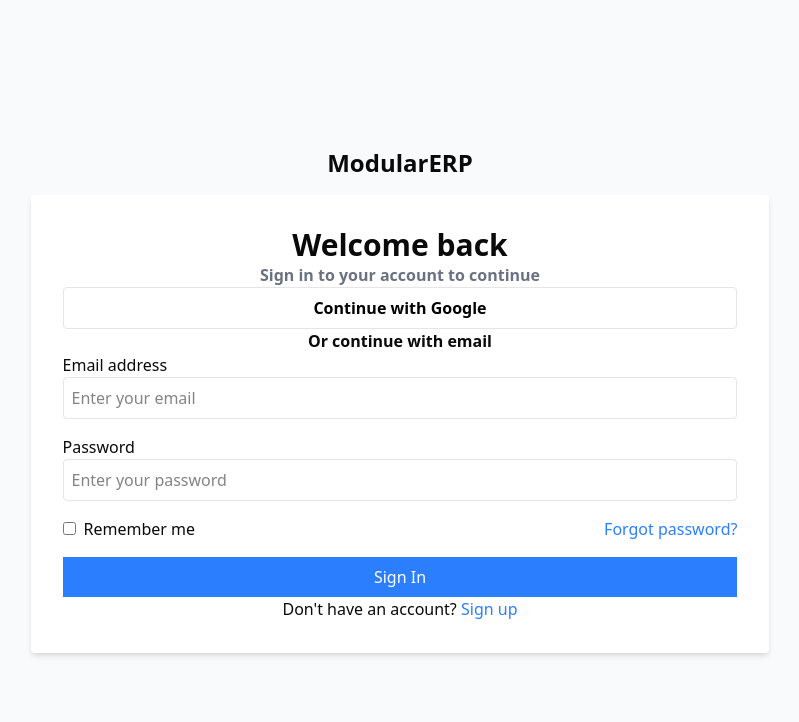
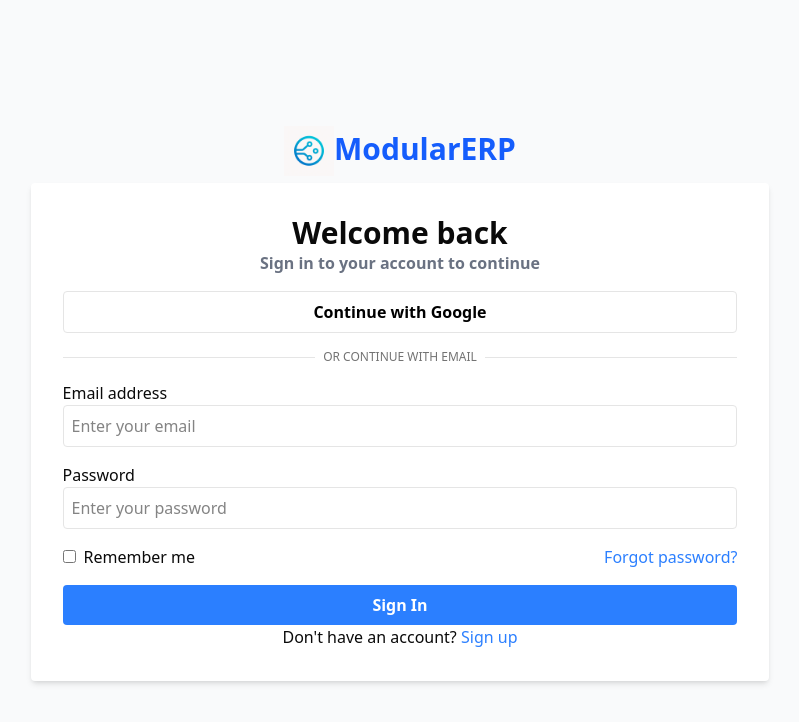
Before and after one commit to JarYin/ModularERP, a Next.js app in the folder apps/web/: page /signin in a window 1280 px wide. Shown: the top 722 px of the page, without its empty margins (240-1039 px from the left). Built offline with nearby package versions, Linux system fonts and the light colour scheme; no server answers.

Commit message:
Refactor code structure and remove redundant functions for improved readability and maintainability

```diff
--- a/apps/web/app/(public)/layout.tsx
+++ b/apps/web/app/(public)/layout.tsx
@@ -1,5 +1,5 @@
 import { NextIntlClientProvider } from 'next-intl';
-import { getLocale, getMessages } from 'next-intl/server';
+import { getMessages } from 'next-intl/server';
 import React from 'react';
 
 export default async function Layout({
--- a/apps/web/app/(public)/signin/page.tsx
+++ b/apps/web/app/(public)/signin/page.tsx
@@ -1,22 +1,40 @@
+import { Separator } from '@/components/ui/separator';
 import { useTranslations } from 'next-intl';
+import Image from 'next/image';
 
 export default function SignIn() {
   const t = useTranslations('SignIn');
   return (
     <div className="bg-gray-50 h-screen w-full">
       <div className="flex flex-col items-center justify-center h-full">
-        <h1 className="text-2xl font-bold mb-4">ModularERP</h1>
+        <div className='flex items-center'>
+          <Image
+            src={'/logo.png'}
+            alt="ModularERP Logo"
+            width={50}
+            height={50}
+            className='items-center'
+          />
+          <h1 className="text-3xl font-bold mb-4 text-blue-600 items-center mt-3">ModularERP</h1>
+        </div>
         <div className="bg-white p-8 rounded shadow-md">
           <h1 className="text-center text-3xl font-bold">{t('title')}</h1>
           <p className="text-center font-semibold text-gray-500">
             {t('subtitle.sub-1')}
           </p>
-          <button className="w-full border text-black p-2 rounded font-semibold">
+          <button className="w-full border text-black p-2 rounded font-semibold mt-4 hover:bg-gray-100 cursor-pointer flex items-center justify-center gap-2">
             {t('button.button-1')}
           </button>
-            <p className="text-center font-semibold w-full">
-              {t('subtitle.sub-2')}
-            </p>
+          <div className="relative mt-4 mb-4">
+            <div className="absolute inset-0 flex items-center">
+              <Separator />
+            </div>
+            <div className="relative flex justify-center text-xs uppercase">
+              <span className="bg-card px-2 text-muted-foreground">
+                {t('subtitle.sub-2')}
+              </span>
+            </div>
+          </div>
           <form>
             <label>{t('InputForm.email')}</label>
             <input
@@ -32,7 +50,11 @@ export default function SignIn() {
             />
             <div className="flex items-center justify-between mb-4">
               <div>
-                <input type="checkbox" id="remember" className="mr-2" />
+                <input
+                  type="checkbox"
+                  id="remember"
+                  className="mr-2 cursor-pointer"
+                />
                 <label htmlFor="remember">{t('InputForm.rememberMe')}</label>
               </div>
               <div>
@@ -41,7 +63,10 @@ export default function SignIn() {
                 </a>
               </div>
             </div>
-            <button type="submit" className="bg-blue-500 text-white p-2 w-full">
+            <button
+              type="submit"
+              className="bg-blue-500 text-white p-2 w-full hover:bg-blue-600 rounded font-semibold cursor-pointer"
+            >
               {t('button.button-2')}
             </button>
 
--- /dev/null
+++ b/apps/web/components/ui/separator.tsx
@@ -0,0 +1,31 @@
+"use client"
+
+import * as React from "react"
+import * as SeparatorPrimitive from "@radix-ui/react-separator"
+
+import { cn } from "@/lib/utils"
+
+const Separator = React.forwardRef<
+  React.ElementRef<typeof SeparatorPrimitive.Root>,
+  React.ComponentPropsWithoutRef<typeof SeparatorPrimitive.Root>
+>(
+  (
+    { className, orientation = "horizontal", decorative = true, ...props },
+    ref
+  ) => (
+    <SeparatorPrimitive.Root
+      ref={ref}
+      decorative={decorative}
+      orientation={orientation}
+      className={cn(
+        "shrink-0 bg-border",
+        orientation === "horizontal" ? "h-[1px] w-full" : "h-full w-[1px]",
+        className
+      )}
+      {...props}
+    />
+  )
+)
+Separator.displayName = SeparatorPrimitive.Root.displayName
+
+export { Separator }
--- a/apps/web/package.json
+++ b/apps/web/package.json
@@ -11,6 +11,7 @@
     "check-types": "tsc --noEmit"
   },
   "dependencies": {
+    "@radix-ui/react-separator": "^1.1.7",
     "@radix-ui/react-slot": "^1.2.3",
     "@repo/ui": "workspace:*",
     "@supabase/ssr": "^0.7.0",
```
Also changed, not shown: apps/web/public/logo.png (added), 1 other file (tests, documents, lock files or other folders).
